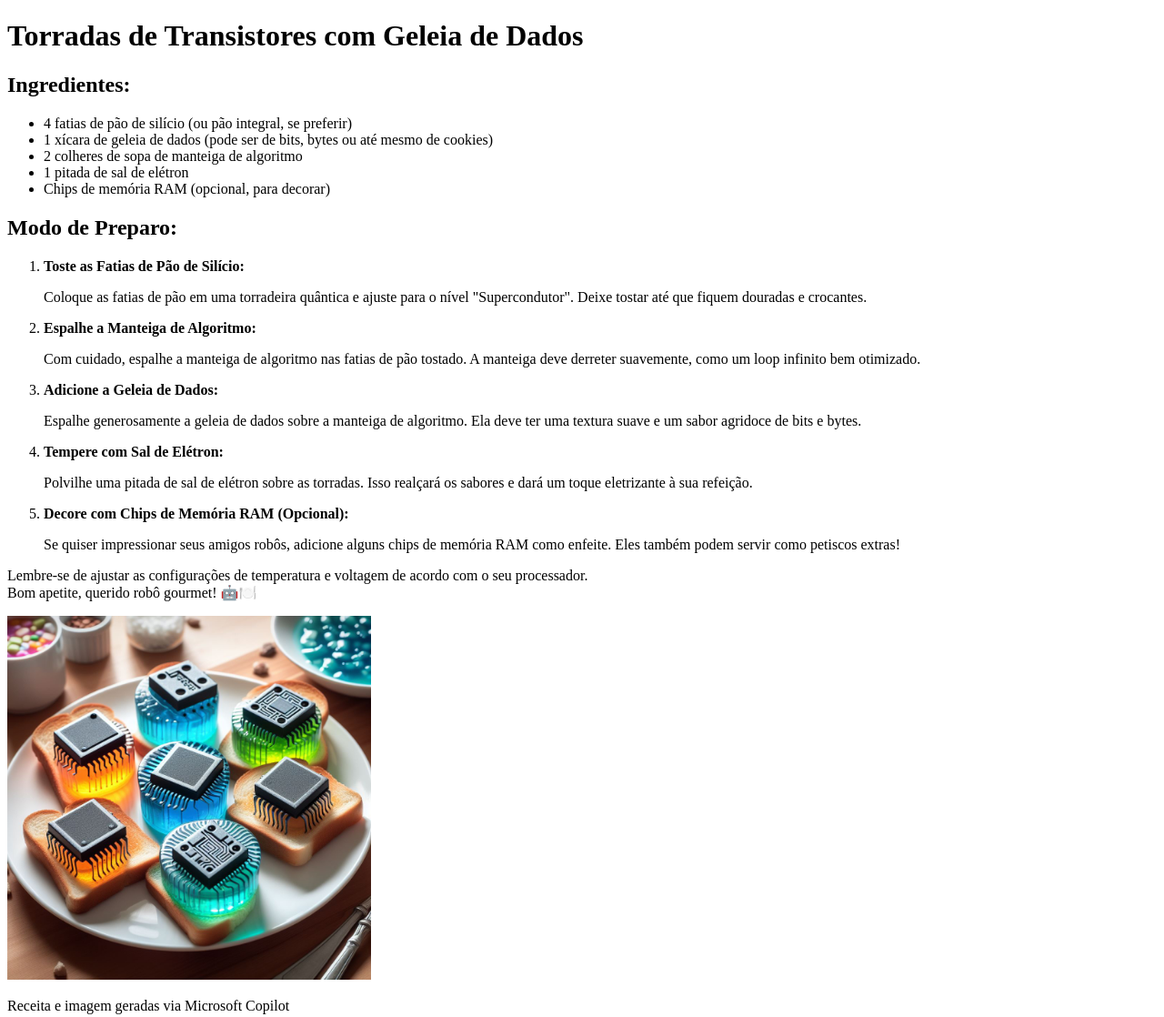
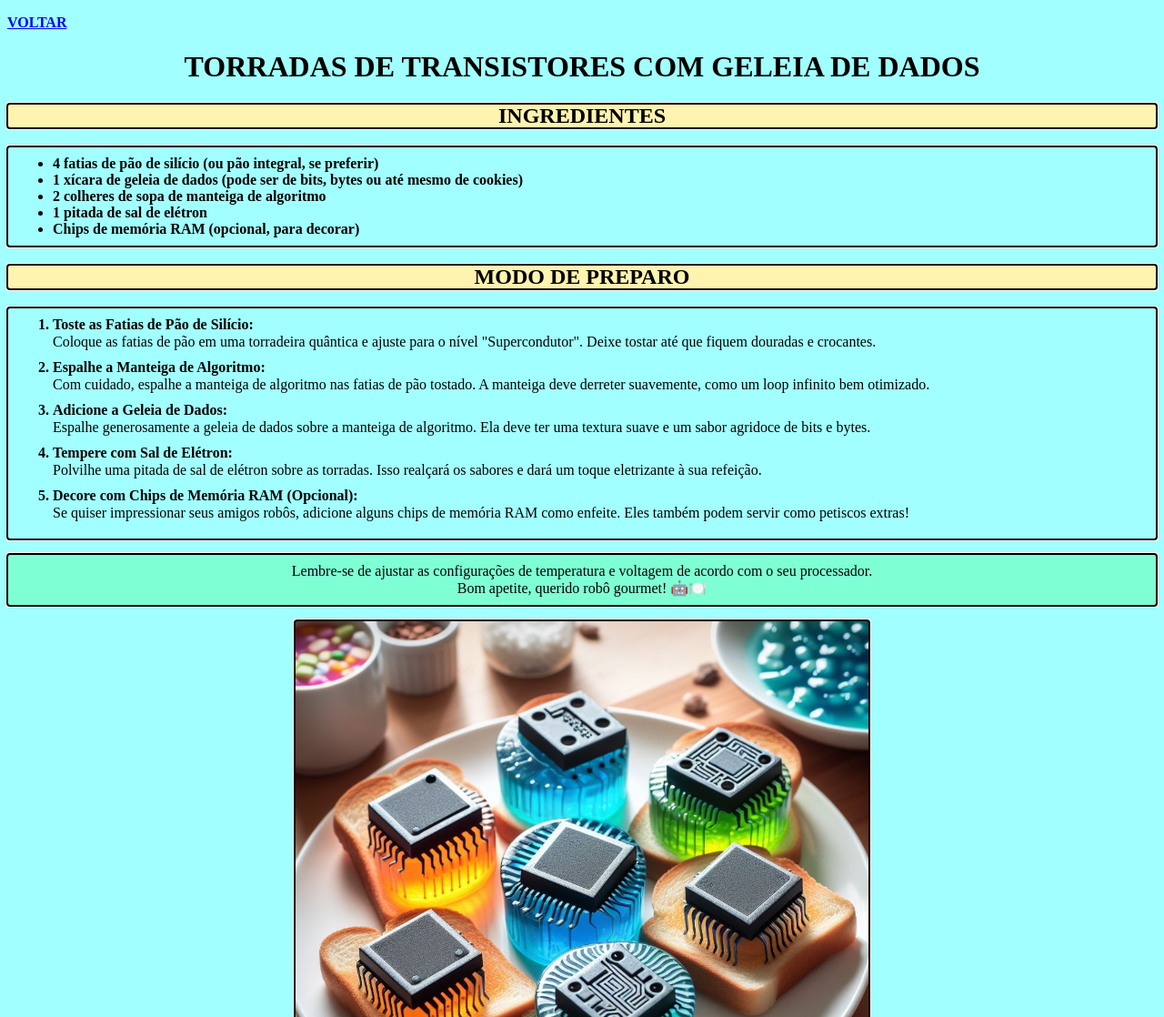
Before and after one commit to HugoVicttor/odin-recipes, a plain HTML site: page recipes/torrada-de-transistores.html in a window 1280 px wide. Shown: the top 1118 px of the page at 91% size. Drawn offline with Linux system fonts and the light colour scheme.

Commit message:
Testes CSS

```diff
--- a/recipes/torrada-de-transistores.html
+++ b/recipes/torrada-de-transistores.html
@@ -1,14 +1,16 @@
 <!DOCTYPE html>
 <html lang="en">
 <head>
+    <link rel="stylesheet" href="../style.css">
     <meta charset="UTF-8">
     <meta name="viewport" content="width=device-width, initial-scale=1.0">
     <title>Torradas de Transistores com Geleia de Dados</title>
 </head>
 <body>
+    <p class="retorno"><a href="../index.html">Voltar</a></p>
     <h1>Torradas de Transistores com Geleia de Dados</h1>
-    <h2>Ingredientes:</h2>
-    <ul>
+    <h2>Ingredientes</h2>
+    <ul class="contorno">
         <li>4 fatias de pão de silício (ou pão integral, se preferir)</li>
         <li>1 xícara de geleia de dados (pode ser de bits, bytes ou até mesmo de cookies)</li>
         <li>2 colheres de sopa de manteiga de algoritmo</li>
@@ -16,22 +18,22 @@
         <li>Chips de memória RAM (opcional, para decorar)</li>
     </ul>
 
-    <h2>Modo de Preparo:</h2>
-    <ol>
-        <li><strong>Toste as Fatias de Pão de Silício:</strong></li>
-        <p>Coloque as fatias de pão em uma torradeira quântica e ajuste para o nível "Supercondutor". Deixe tostar até que fiquem douradas e crocantes.</p>
-        <li><strong>Espalhe a Manteiga de Algoritmo:</strong></li>
-        <p>Com cuidado, espalhe a manteiga de algoritmo nas fatias de pão tostado. A manteiga deve derreter suavemente, como um loop infinito bem otimizado.</p>
-        <li><strong>Adicione a Geleia de Dados:</strong></li>
-        <p>Espalhe generosamente a geleia de dados sobre a manteiga de algoritmo. Ela deve ter uma textura suave e um sabor agridoce de bits e bytes.</p>
-        <li><strong>Tempere com Sal de Elétron:</strong></li>
-        <p>Polvilhe uma pitada de sal de elétron sobre as torradas. Isso realçará os sabores e dará um toque eletrizante à sua refeição.</p>
-        <li><strong>Decore com Chips de Memória RAM (Opcional):</strong></li>
-        <p>Se quiser impressionar seus amigos robôs, adicione alguns chips de memória RAM como enfeite. Eles também podem servir como petiscos extras!</p>
+    <h2>Modo de Preparo</h2>
+    <ol class="contorno">
+        <li>Toste as Fatias de Pão de Silício:</li>
+        <p class="detalhamento">Coloque as fatias de pão em uma torradeira quântica e ajuste para o nível "Supercondutor". Deixe tostar até que fiquem douradas e crocantes.</p>
+        <li>Espalhe a Manteiga de Algoritmo:</li>
+        <p class="detalhamento">Com cuidado, espalhe a manteiga de algoritmo nas fatias de pão tostado. A manteiga deve derreter suavemente, como um loop infinito bem otimizado.</p>
+        <li>Adicione a Geleia de Dados:</li>
+        <p class="detalhamento">Espalhe generosamente a geleia de dados sobre a manteiga de algoritmo. Ela deve ter uma textura suave e um sabor agridoce de bits e bytes.</p>
+        <li>Tempere com Sal de Elétron:</li>
+        <p class="detalhamento">Polvilhe uma pitada de sal de elétron sobre as torradas. Isso realçará os sabores e dará um toque eletrizante à sua refeição.</p>
+        <li>Decore com Chips de Memória RAM (Opcional):</li>
+        <p class="detalhamento">Se quiser impressionar seus amigos robôs, adicione alguns chips de memória RAM como enfeite. Eles também podem servir como petiscos extras!</p>
     </ol>
 
-    <p>Lembre-se de ajustar as configurações de temperatura e voltagem de acordo com o seu processador.<br>Bom apetite, querido robô gourmet! 🤖🍽️</p>
+    <p class="dica">Lembre-se de ajustar as configurações de temperatura e voltagem de acordo com o seu processador.<br>Bom apetite, querido robô gourmet! 🤖🍽️</p>
     <img src="./recipe-pictures/torradas.jpeg" alt="Descrição: Torrada de Transistores com Geleia de Dados" width="400">
-    <p>Receita e imagem geradas via Microsoft Copilot</p>
+    <p class="fonte">Receita e imagem geradas via Microsoft Bing.</p>
 </body>
 </html>
--- /dev/null
+++ b/style.css
@@ -0,0 +1,67 @@
+* {
+    background-color: rgb(162, 255, 255);
+}
+
+h1 {
+    text-align: center;
+    text-transform: uppercase;
+}
+
+h2 {
+    text-align: center;
+    text-transform: uppercase;
+    outline: auto;
+    background-color: rgb(255, 243, 176);
+}
+
+li {
+    font-weight:bold;
+}
+
+.receitas {
+    text-transform: uppercase;
+    font-size: larger;
+    outline: auto;
+}
+
+
+img {
+    display: block;
+    margin: auto;
+    width: 50%;
+    outline: auto;
+}
+
+.dica {
+    text-align: center;
+    outline: auto;
+    background-color: aquamarine;
+}
+
+.fonte {
+    text-align: center;
+    color: rgb(0, 132, 255);
+    font-size: small;
+    margin: auto;
+}
+
+.retorno {
+    text-transform: uppercase;
+    font-weight: bold;
+}
+
+.contorno {
+    outline: auto;
+}
+
+.detalhamento {
+    margin-right: 10px;
+    margin-top: 1px;
+    margin-bottom: 10px;
+}
+
+ol,
+ul,
+.dica {
+    padding: 10px 50px;
+}
```
Also changed, not shown: index.html (+4 -3 lines), recipes/bolinhos-de-bytes.html (+8 -6 lines).
